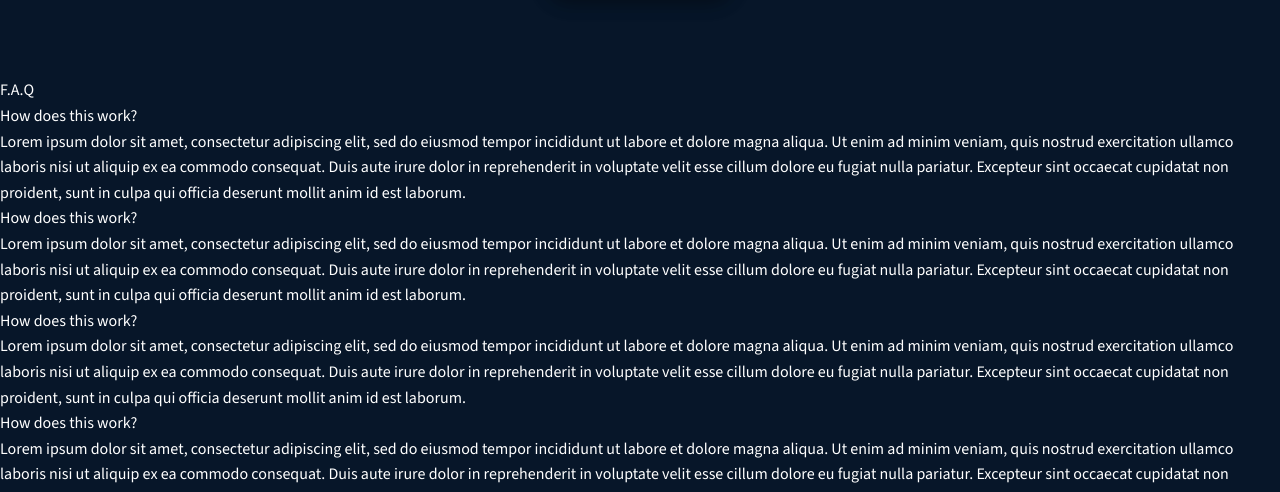
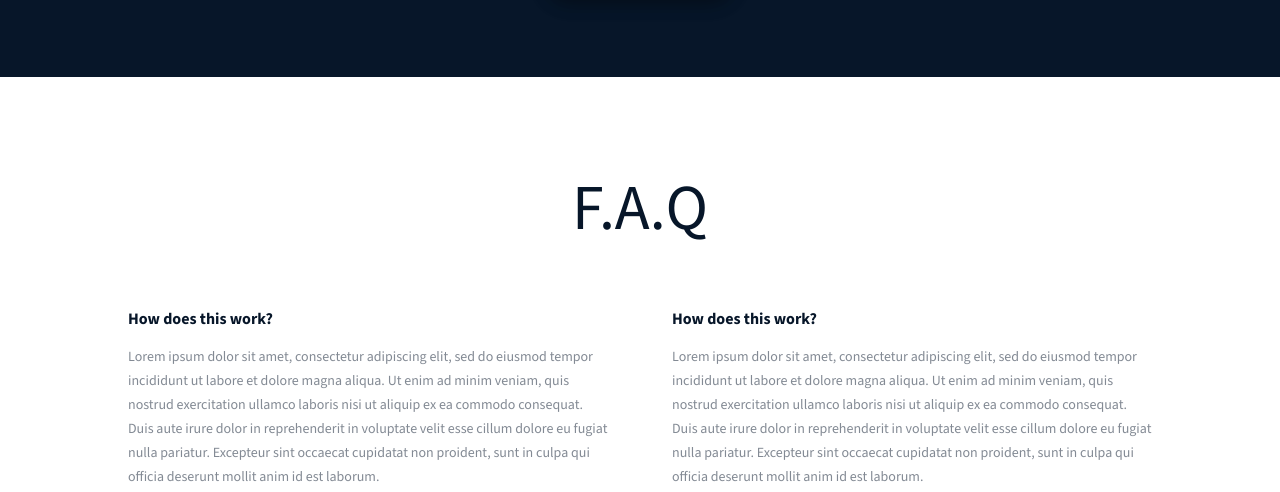
Before and after one commit to kwakyetech/alx_html_css, a plain HTML site: page css_advanced/index.html in a window 1280 px wide. Shown: the part 2573-3065 px from the top of the page. Drawn offline with nearby package versions, Linux system fonts and the light colour scheme.

Commit message:
Add styling for FAQ section based on Figma design

```diff
--- a/css_advanced/styles.css
+++ b/css_advanced/styles.css
@@ -366,3 +366,48 @@ main > section:nth-child(4) > h2 > span {
   color: #C271FF;
   font-weight: 700;
 }
+
+
+
+/* === FAQ === */
+main > section:nth-of-type(5) {
+  padding: 5rem 10%;
+  background: #fff;
+  color: #071629;
+}
+
+main > section:nth-of-type(5) h2 {
+  text-align: center;
+  margin-bottom: 3rem;
+  font-size: 64px;
+  font-weight: 200;
+}
+
+main > section:nth-of-type(5) > div {
+  display: flex;
+  gap: 4rem;
+  flex-wrap: wrap;
+}
+
+main > section:nth-of-type(5) > div > div {
+  flex: 1;
+  min-width: 300px;
+  color: rgba(7, 22, 41, 0.50);
+  font-size: 14px;
+  font-style: normal;
+  font-weight: 400;
+  line-height: 24px;
+}
+
+main > section:nth-of-type(5) h3 {
+  margin-bottom: 1rem;
+  color: #071629;
+  font-size: 16px;
+  font-style: normal;
+  font-weight: 700;
+  line-height: normal;
+}
+
+main > section:nth-of-type(5) div div div + div {
+  margin-bottom: 2rem;
+}
```
